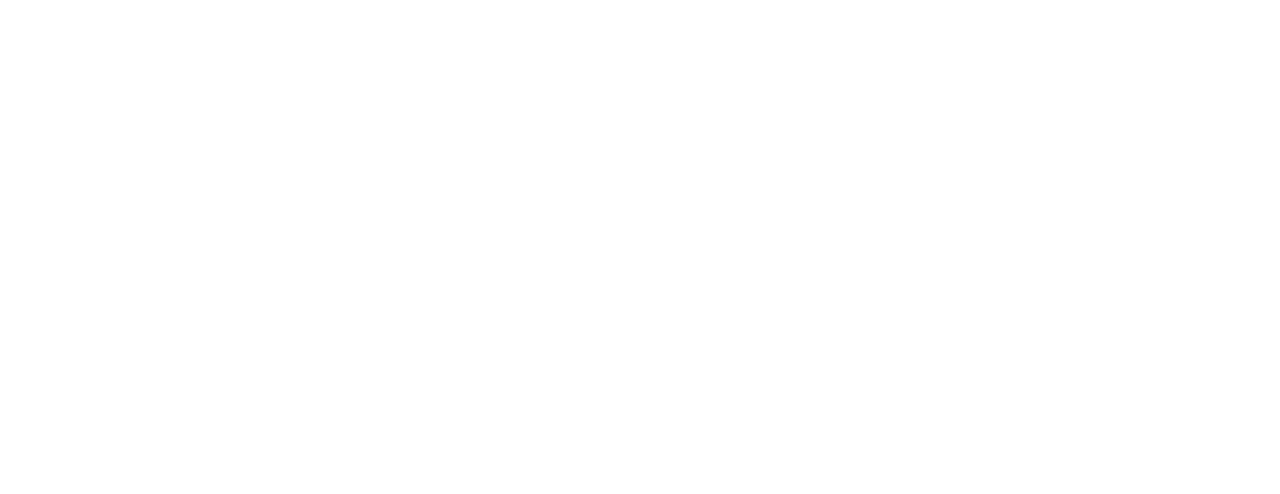
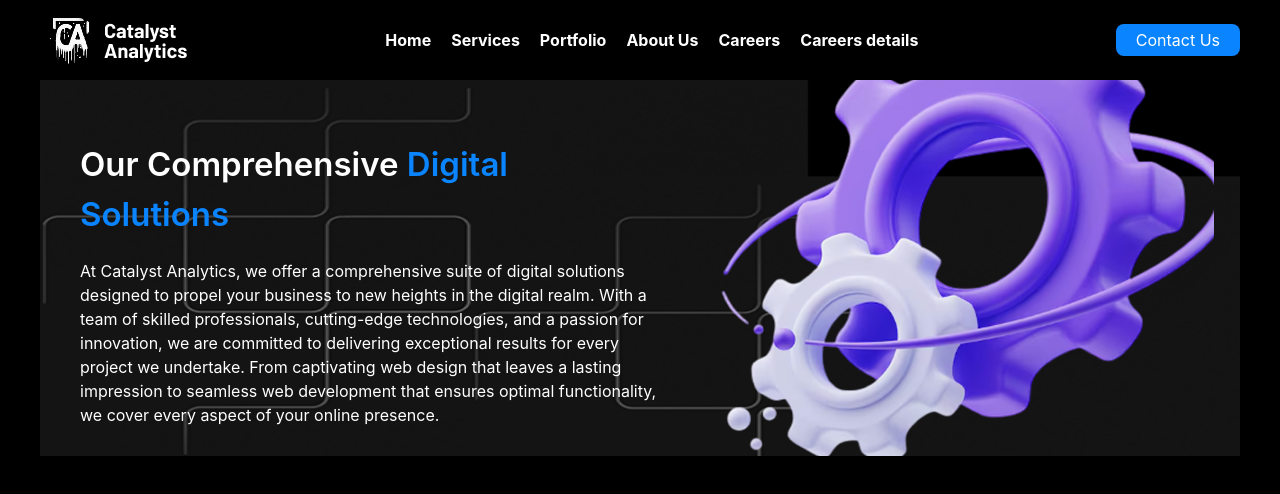
Before and after one commit to muhammadzoirov40-crypto/grup-6-git, a website: page src/muhammad.html in a window 1280 px wide. Drawn offline with nearby package versions, Linux system fonts and the light colour scheme; files that its build step writes are made by us from their sources.

Commit message:
muhammad header

```diff
--- a/src/muhammad.html
+++ b/src/muhammad.html
@@ -1,12 +1,51 @@
 <!DOCTYPE html>
 <html lang="en">
+
 <head>
     <meta charset="UTF-8">
     <meta name="viewport" content="width=device-width, initial-scale=1.0">
     <title>Document</title>
     <link rel="stylesheet" href="./output.css">
 </head>
-<body>
 
+<body class="bg-black">
+    <section class="">
+        <header class=" flex px-10 justify-between items-center my-2 ">
+            <img src="../muhammad.img/Logo.png" alt="" class="">
+            <div class="text-white flex gap-5">
+                <a class="font-bold hover:relative bottom-1 hover:text-red-600" href="">Home</a>
+                <a class="font-bold hover:relative bottom-1 hover:text-red-600" href="">Services</a>
+                <a class="font-bold hover:relative bottom-1 hover:text-red-600" href="">Portfolio</a>
+                <a class="font-bold hover:relative bottom-1 hover:text-red-600" href="">About Us</a>
+                <a class="font-bold hover:relative bottom-1 hover:text-red-600" href="">Careers</a>
+                <a class="font-bold hover:relative bottom-1 hover:text-red-600" href="">Careers details</a>
+            </div>
+            <button
+                class="px-5 py-1 text-white bg-[#0A84FF] rounded-lg hover:bg-white hover:border-1 hover:border-solid hover:border-[#0A84FF]  hover:text-[#0A84FF]">Contact
+                Us</button>
+        </header>
+        <section class="">
+            <div style="background-image: url(../muhammad.img/Group\ 27.png);
+            background-position: 100% 100%;
+            background-repeat: no-repeat;
+            background-size: 100% 100%;
+            " class="flex gap-10 pl-10 mx-10">
+                <div class="text-white w-[50%] mt-10">
+                    <h1 class="text-[33px] font-semibold my-5">Our Comprehensive <span class="text-[#0A84FF]"> Digital Solutions</span></h1>
+                    <p class="">At Catalyst Analytics, we offer a comprehensive suite of digital solutions designed to
+                        propel your business to new heights in the digital realm. With a team of skilled professionals,
+                        cutting-edge technologies, and a passion for innovation, we are committed to delivering
+                        exceptional results for every project we undertake. From captivating web design that leaves a
+                        lasting impression to seamless web development that ensures optimal functionality, we cover
+                        every aspect of your online presence.</p>
+                </div>
+                <div class="">
+                    <img src="../muhammad.img/Screenshot_85.png" alt="" class="">
+                </div>
+
+            </div>
+        </section>
+    </section>
 </body>
+
 </html>
```
Also changed, not shown: muhammad.img/Group 27.png (added), muhammad.img/Logo.png (added), muhammad.img/Screenshot_85.png (added).
